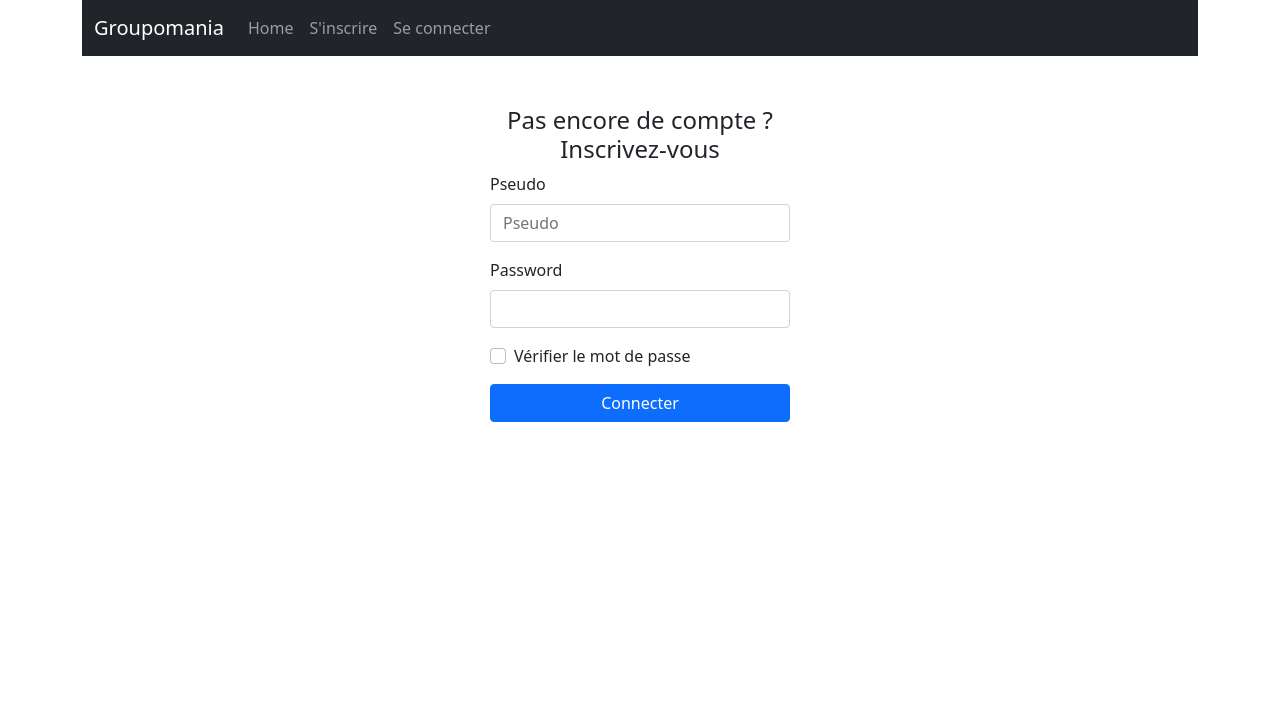
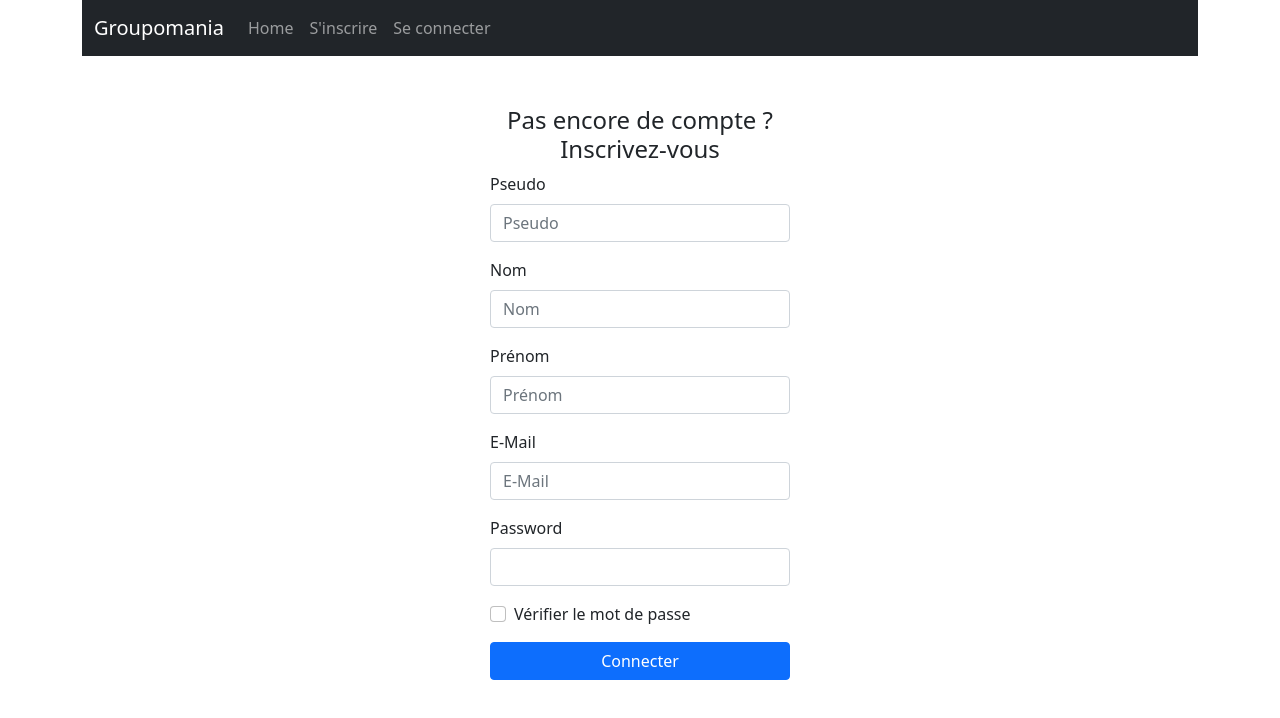
Before and after one commit to Naajen/IlirAjdini_07_21042022, a Vue app in the folder frontend/: page /#/signup in a window 1280 px wide. Shown: the top 718 px of the page. Built offline with nearby package versions, Linux system fonts and the light colour scheme.

Commit message:
ajustement du formulaire d'inscription

```diff
--- a/frontend/src/views/users/Signup-users.vue
+++ b/frontend/src/views/users/Signup-users.vue
@@ -4,11 +4,23 @@
     <h4>Pas encore de compte ? Inscrivez-vous</h4>
       <div class="mb-3">
         <label for="exampleInputEmail1" class="form-label">Pseudo</label>
-        <input type="nom" placeholder="Pseudo" class="form-control" id="exampleInputEmail1" aria-describedby="emailHelp">
+        <input type="text" placeholder="Pseudo" class="form-control" id="exampleInputEmail1" aria-describedby="emailHelp">
+      </div>
+      <div class="mb-3">
+        <label for="exampleInputEmail1" class="form-label">Nom</label>
+        <input type="text" placeholder="Nom" class="form-control" id="exampleInputEmail1" aria-describedby="emailHelp">
+      </div>
+      <div class="mb-3">
+        <label for="exampleInputEmail1" class="form-label">Prénom</label>
+        <input type="text" placeholder="Prénom" class="form-control" id="exampleInputEmail1" aria-describedby="emailHelp">
+      </div>
+      <div class="mb-3">
+        <label for="exampleInputEmail1" class="form-label">E-Mail</label>
+        <input type="email" placeholder="E-Mail" class="form-control" id="exampleInputEmail1" aria-describedby="emailHelp">
       </div>
       <div class="mb-3">
         <label for="exampleInputPassword1" class="form-label">Password</label>
-        <input type="password" class="form-control" id="myInput" pattern="(?=.*\d)(?=.*[a-z])(?=.*[A-Z]).{8,}" title="Il faut un minimum de 8 caractères" required>
+        <input type="password" class="form-control" id="myInput" pattern="(?=.*\d)(?=.*[a-z])(?=.*[A-Z]).{8,}" title="Il faut un minimum de 8 caractères, 1 Majuscule et 1 Chiffre" required>
       </div>
         <div class="mb-3 form-check">
         <input type="checkbox" class="form-check-input"  @click="seeYou()" id="exampleInputPassword1">
@@ -48,9 +60,9 @@ form {
 }
 .main {
     display: flex;
+    display: flex;
+    display: flex;
     justify-content: center;
     margin-top:50px;
 }
-
-
 </style>
```
